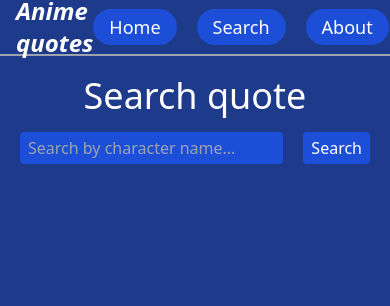
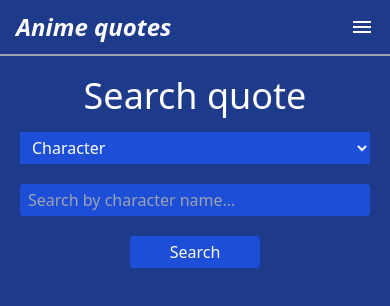
Before and after one commit to Artiu/anime-quotes-website, a React (Create React App) app: page /search in a window 390 px wide. Shown: the top 306 px of the page. Built offline with nearby package versions, Linux system fonts and the light colour scheme.

Commit message:
some changes

```diff
--- a/src/components/Home.js
+++ b/src/components/Home.js
@@ -1,5 +1,6 @@
 import { useEffect, useState } from "react";
 import GetRandomQuotes from "../utils/GetRandomQuote";
+import Spinner from "./LoadingSpinner";
 import QuoteContainer from "./QuoteContainer";
 
 export default function Home(){
@@ -40,24 +41,29 @@ export default function Home(){
             }
         ])
         setIsLoading(false);
-    //     async function setQuotes(){
-    //         try{
-    //             const data = await GetRandomQuotes();
-    //             setRandomQuotes(data);
-    //         }
-    //         catch(err){
-    //             setError("Something went wrong! Try reload page");
-    //         }
-    //         finally{
-    //             setIsLoading(false);
-    //         }
-    //     }
-    //     setQuotes()
+        // async function setQuotes(){
+        //     try{
+        //         const data = await GetRandomQuotes();
+        //         if(data.error) {
+        //         setError(data.error);
+        //         }
+        //         else{
+        //             setRandomQuotes(data);
+        //         }
+        //     }
+        //     catch(err){
+        //         setError("Something went wrong! Try reload page");
+        //     }
+        //     finally{
+        //         setIsLoading(false);
+        //     }
+        // }
+        // setQuotes()
         },[])
     return (
         <div className="container mx-auto p-5">
             <h1 className="text-4xl text-center">10 random anime quotes</h1>
-            {isLoading ? null :
+            {isLoading ? <Spinner/> :
             error ? <p className="text-center text-2xl text-red-600">{error}</p> :
                 <div className="flex flex-wrap gap-12 justify-center mt-8">
                     {randomQuotes.map((quote, index)=>{
--- /dev/null
+++ b/src/components/LoadingSpinner.js
@@ -0,0 +1,9 @@
+export default function Spinner() {
+    return(
+        <div className="w-screen h-screen absolute left-0 top-0 flex justify-center items-center">
+            <div className="relative animate-spin w-16 h-16 border-8 border-blue-500 rounded-full">
+                <div className="absolute top-0 left-1/2 transform -translate-y-full -translate-x-1/2 w-2 h-2 bg-white"/>
+            </div>
+        </div>
+    )
+}
--- a/src/components/Navbar.js
+++ b/src/components/Navbar.js
@@ -1,19 +1,29 @@
+import { createRef } from "react";
 import { Link } from "react-router-dom";
 
-function StyledLink({ to, children }){
+function StyledLink({ to, children, onClick }){
     return (
-        <Link to={to} className="px-4 py-1 bg-blue-700 hover:bg-blue-600 rounded-full text-lg">{children}</Link>
+        <Link to={to} onClick={onClick} className=" w-full text-center md:w-max px-4 py-1 md:bg-blue-700 hover:bg-blue-600 md:rounded-full text-lg">{children}</Link>
     )
 }
 
 export default function Navbar(){
+    const menuRef = createRef();
+    const menuStateChange = () =>{
+        menuRef.current.classList.toggle('left-full');
+        menuRef.current.classList.toggle('left-0');
+    }
     return (
         <nav className="w-full h-14 border-b-2 border-gray-400 px-4 flex justify-between items-center sticky">
             <p className="text-2xl font-semibold italic">Anime quotes</p>
-            <div className="flex gap-5">
-                <StyledLink to="/">Home</StyledLink>
-                <StyledLink to="/search">Search</StyledLink>
-                <StyledLink to="/about">About</StyledLink>
+            <button className="md:hidden" onClick={menuStateChange}>
+                <img src="/menu.svg" alt="menu"/>
+            </button>
+            <div ref={menuRef} className="fixed top-0 left-full w-screen h-screen transition-all duration-700 bg-blue-900 md:bg-transparent md:w-auto md:h-auto md:static flex flex-col items-center gap-2 md:flex-row md:gap-5">
+                <button className="text-3xl self-end mr-10 md:hidden" onClick={menuStateChange}>x</button>
+                <StyledLink to="/" onClick={menuStateChange}>Home</StyledLink>
+                <StyledLink to="/search" onClick={menuStateChange}>Search</StyledLink>
+                <StyledLink to="/about" onClick={menuStateChange}>About</StyledLink>
             </div>
         </nav>
     )
--- a/src/components/QuoteContainer.js
+++ b/src/components/QuoteContainer.js
@@ -1,9 +1,9 @@
 export default function QuoteContainer(props) {
     const { photoUrl, character, anime, quote } = props.quote;
     return (
-        <div className="w-96 p-5 bg-blue-500 ">
+        <div className="w-full xl:w-96 p-5 bg-blue-500 ">
             <div className="w-14 h-14 rounded-full bg-black mx-auto"></div>
-            <p className="mt-4 text-2xl text-gray-200">{quote}</p>
+            <p className="mt-4 text-2xl text-gray-200 italic">"{quote}"</p>
             <p className="mt-2 text-lg">{character}</p>
             <p className="text-sm">{anime}</p>
         </div>
--- a/src/components/Search.js
+++ b/src/components/Search.js
@@ -1,25 +1,65 @@
 import { useState } from "react"
+import GetQuoteByCharacterName from '../utils/GetQuoteByCharacterName'
+import GetQuoteByAnimeName from '../utils/GetQuoteByAnimeName'
+import Spinner from "./LoadingSpinner";
+import QuoteContainer from "./QuoteContainer";
 
 export default function Search() {
     const [searchValue, setSearchValue] = useState('');
-    const handleSubmit = (event) => {
+    const [quotes, setQuotes] = useState([]);
+    const [isLoading, setIsLoading] = useState(false);
+    const [error, setError] = useState(null);
+    const [option, setOption] = useState('character');
+    const handleSubmit = async (event) => {
         event.preventDefault();
         if(searchValue)
         {
+            setError(null);
             setSearchValue('');
+            setIsLoading(true);
+            try{
+                let data;
+                if(option === 'character'){
+                    data = await GetQuoteByCharacterName(searchValue);
+                }
+                else{
+                    data = await GetQuoteByAnimeName(searchValue);
+                }
+                if(data.error)
+                {
+                    setError(data.error)
+                }
+                else{
+                    setQuotes(data);
+                }
+            }
+            catch(err){
+                setError(err);
+            }
+            finally{
+                setIsLoading(false);
+            }
         }
     }
     return (
         <div className="container mx-auto p-5">
             <h1 className="text-4xl text-center">Search quote</h1>
-            <form onSubmit={handleSubmit} className="flex w-full mx-auto mt-4 justify-center gap-5">
-                {/* <select className="bg-blue-700 border-blue-700 py-1 px-2 outline-none">
+            <form onSubmit={handleSubmit} className="flex flex-col md:flex-row w-full mx-auto mt-4 justify-center gap-5">
+                <select className="bg-blue-700 py-1 px-2 outline-none" value={option} onChange={(e)=>setOption(e.target.value)}>
                     <option value="character">Character</option>
                     <option value="anime">Anime</option>
-                </select> */}
-                <input type="text" className="outline-none bg-blue-700 px-2 py-1 w-full md:w-1/2 rounded" placeholder="Search by character name..." value={searchValue} onChange={e=>{setSearchValue(e.target.value)}}/>
-                <input type="submit" value="Search" className="bg-blue-700 px-2 py-1 hover:bg-blue-600 cursor-pointer rounded"/>
+                </select>
+                <input type="text" autoFocus className="outline-none bg-blue-700 px-2 py-1 w-full md:w-1/2 rounded" placeholder={`Search by ${option} name...`} value={searchValue} onChange={e=>{setSearchValue(e.target.value)}}/>
+                <input type="submit" value="Search" className="mx-auto md:mx-0 w-max bg-blue-700 px-10 py-1 hover:bg-blue-600 cursor-pointer rounded"/>
             </form>
+            {isLoading ? <Spinner/> :
+                error ? <p className="text-center text-2xl text-red-600 mt-2">{error}</p> :
+                <div className="flex flex-wrap gap-12 justify-center mt-8">
+                {quotes.map((quote, index)=>{
+                    return <QuoteContainer quote={quote} key={index}/>
+                })}
+            </div>
+            }
         </div>
     )
 }
--- /dev/null
+++ b/src/utils/GetQuoteByAnimeName.js
@@ -0,0 +1,4 @@
+export default function GetQuoteByAnimeName(animeName) {
+    return fetch(`https://animechan.vercel.app/api/quotes/anime?title=${animeName}`)
+    .then(response => response.json())
+}
--- /dev/null
+++ b/src/utils/GetQuoteByCharacterName.js
@@ -0,0 +1,4 @@
+export default function GetQuoteByCharacterName(characterName){
+    return fetch(`https://animechan.vercel.app/api/quotes/character?name=${characterName}`)
+    .then(response => response.json())
+}
```
Also changed, not shown: public/menu.svg (added), todo.txt (added).
